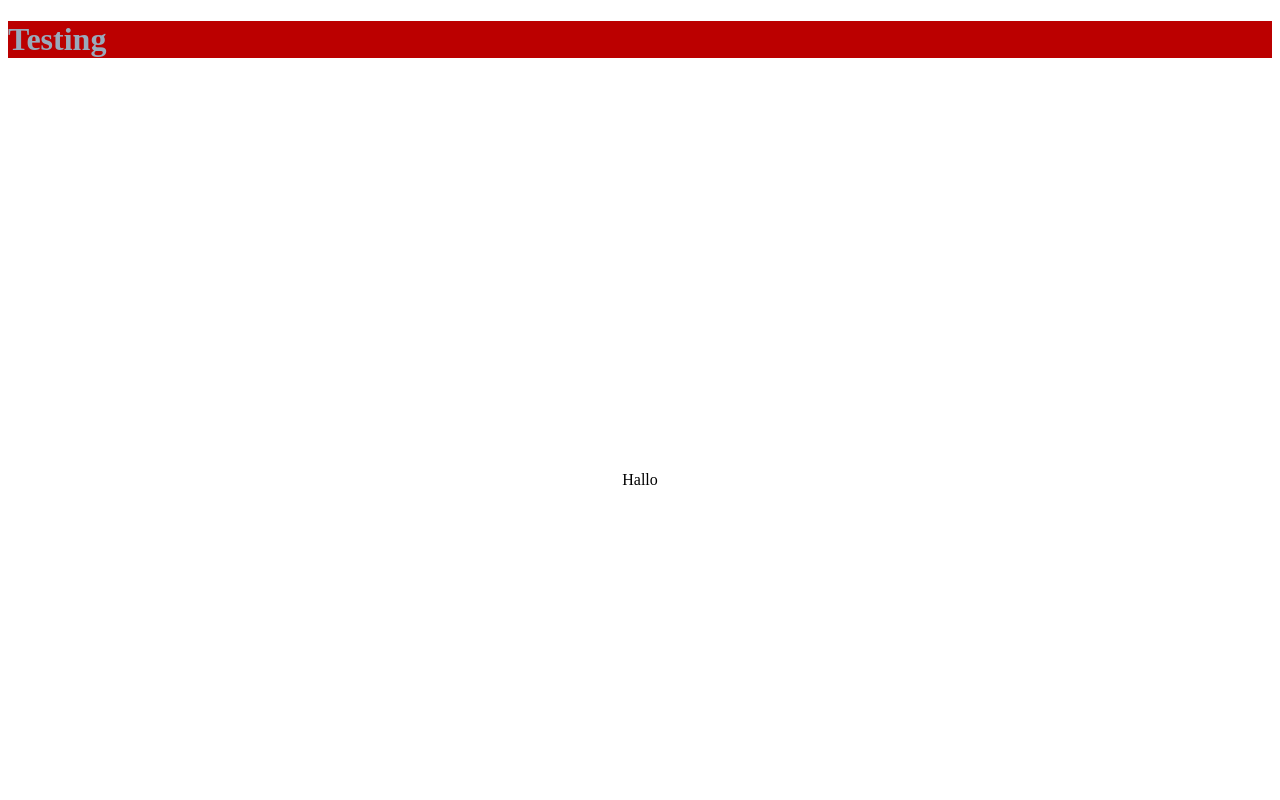
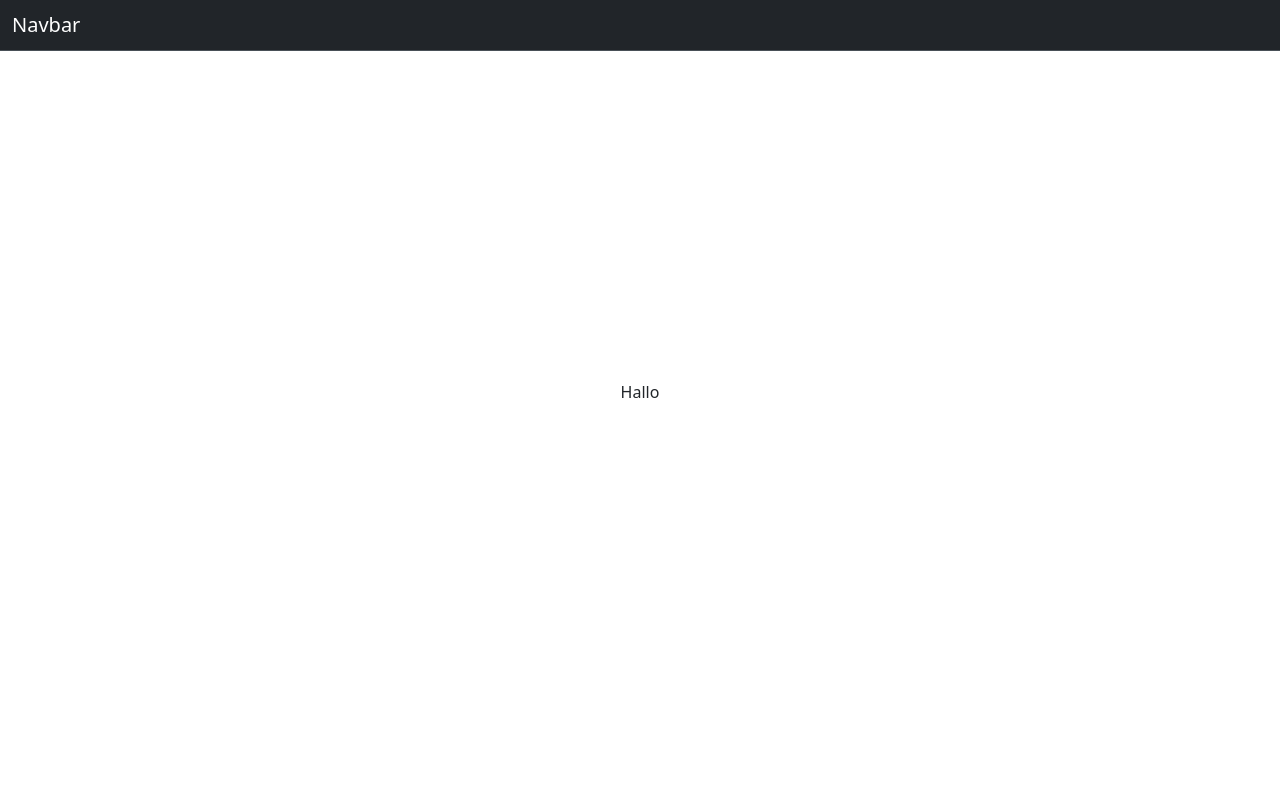
Before and after one commit to Ramonub/react-app, a React (Vite) app: page / in a window 1280 px wide. Shown: the top 800 px of the page. Built offline with nearby package versions, Linux system fonts and the light colour scheme.

Commit message:
Home pagina

```diff
--- a/src/main.tsx
+++ b/src/main.tsx
@@ -1,18 +1,18 @@
 import { StrictMode } from "react";
 import { createRoot } from "react-dom/client";
-// import "bootstrap/dist/css/bootstrap.css";
-// import App from "./App.tsx";
+import "bootstrap/dist/css/bootstrap.css";
+import App from "./App.tsx";
 
 createRoot(document.getElementById("root")!).render(
   <StrictMode>
-    {/* <App /> */}
     <div>
-      <h1 style={{ backgroundColor: "#BB0000", color: "#99AABB" }}>Testing</h1>
+      {/* <h1 style={{ backgroundColor: "#BB0000", color: "#99AABB" }}>Testing</h1> */}
       <div
         style={{ alignContent: "center", textAlign: "center", height: "100vh" }}
       >
         <p>Hallo</p>
       </div>
     </div>
+    <App />
   </StrictMode>
 );
--- a/src/views/home.tsx
+++ b/src/views/home.tsx
@@ -3,14 +3,14 @@ const Home = () => {
     <>
       {/* <h1>Testing</h1> */}
       {/* <nav classNameName="navbar"></nav> */}
-      {/* <nav
+      <nav
         className="navbar fixed-top bg-dark border-bottom border-body"
         data-bs-theme="dark"
       >
         <div className="container-fluid">
           <span className="navbar-brand mb-0 h1">Navbar</span>
         </div>
-      </nav> */}
+      </nav>
       <h1 className="button-container">Hallo</h1>
       {/* <div classNameName="button-container">Hallo</div> */}
     </>
```
